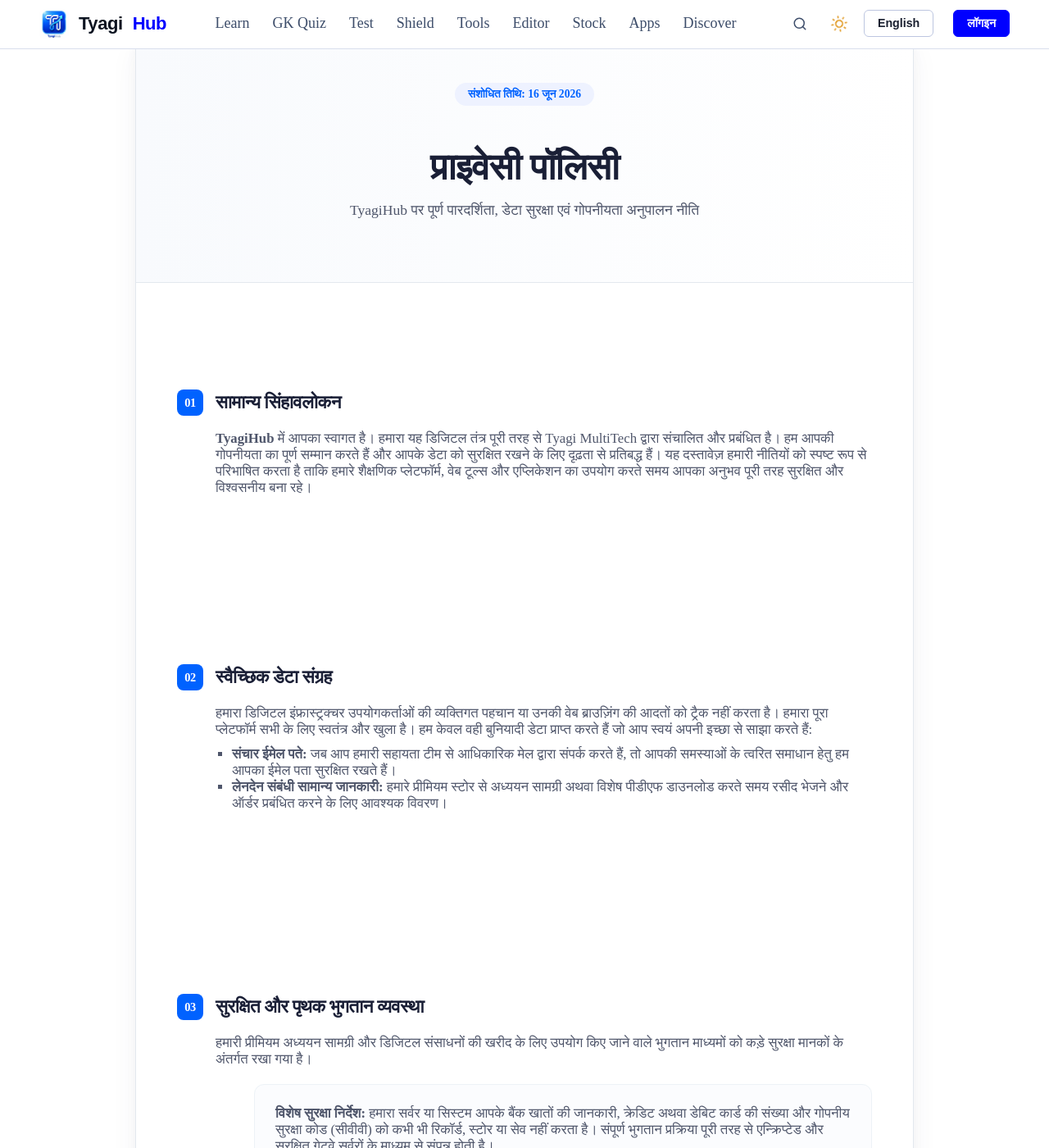
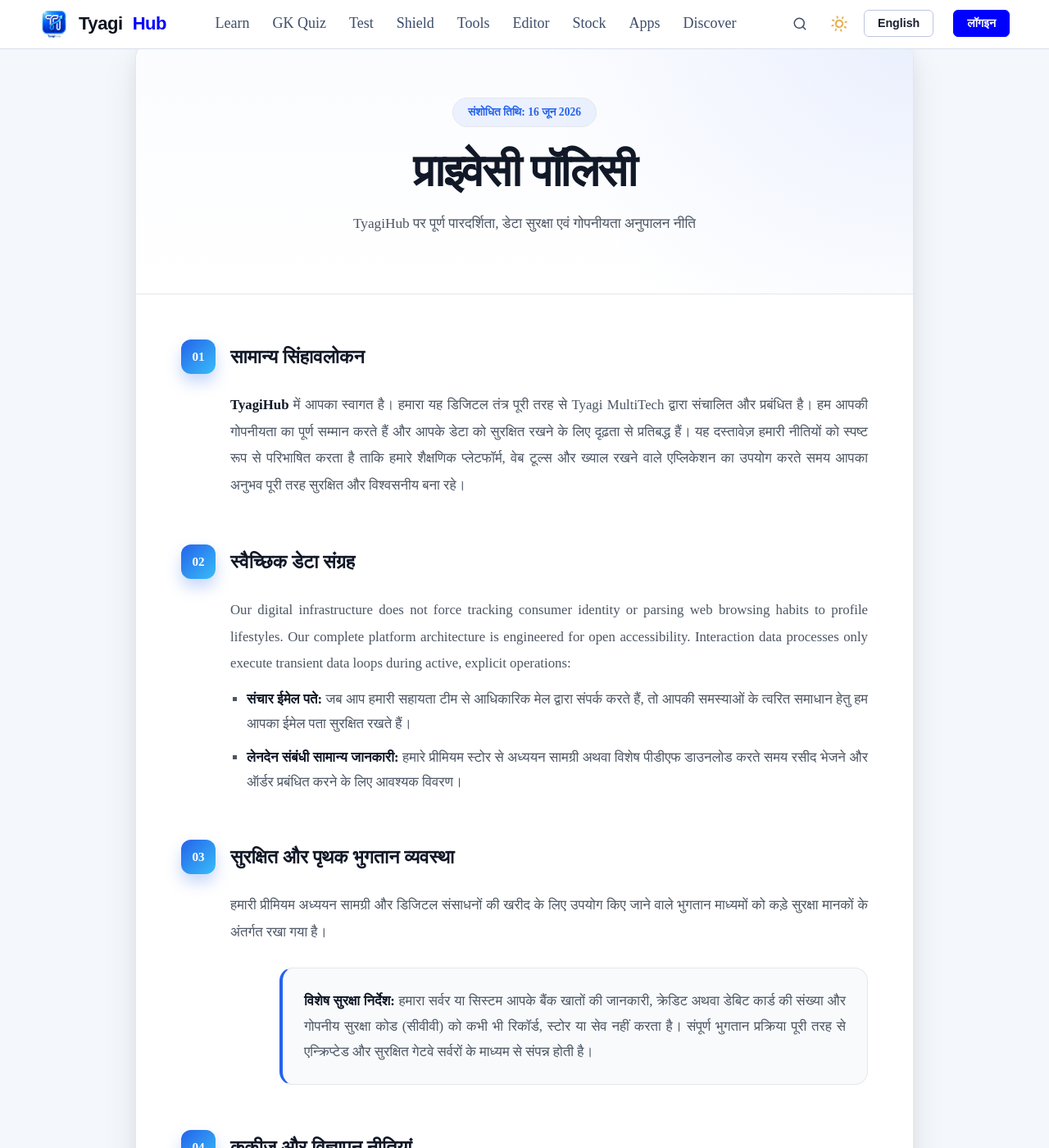
Before and after one commit to HimanshuTyagiJi/TyagiHub, a Jekyll site: the page built from hi/privacy/index.html, in a window 1280 px wide and 1400 px high. Shown: the whole window at 82% size. Built offline with Jekyll 4.4.1, drawn with Linux system fonts in a browser that asks for light colours; comment, search, counter and statistics services are not loaded; some of the changed text lies outside the part shown.

Commit message:
Update index.html

```diff
--- a/hi/privacy/index.html
+++ b/hi/privacy/index.html
@@ -1,182 +1,337 @@
 ---
 layout: default
-title: प्राइवेसी पॉलिसी | TyagiHub - डेटा सुरक्षा एवं गोपनीयता नीति
+title: प्राइवेसी पॉलिसी -डेटा सुरक्षा एवं गोपनीयता नीति
 permalink: /hi/privacy/
 lang: hi
 description: जानें TyagiHub की प्राइवेसी पॉलिसी के बारे में। Tyagi MultiTech द्वारा आपकी डेटा सुरक्षा, पारदर्शिता और सुरक्षित पेमेंट व्यवस्था की पूर्ण जानकारी।
+comments: false
 ---
 
 <style>
-    :root {
-        --primary: #0062ff;
-        --bg: #fdfdfd;
-        --card: #ffffff;
-        --text-dark: #1a1f36;
-        --text-light: #4f566b;
-        --accent: #eef2ff;
+:root{
+    --privacy-bg:#f4f7fb;
+    --privacy-surface:#ffffff;
+    --privacy-surface-2:#fbfcff;
+    --privacy-border:var(--border, #e5e7eb);
+    --privacy-border-2:var(--border2, #e5e7eb);
+    --privacy-heading:#111827;
+    --privacy-text:#4b5563;
+    --privacy-primary:#2563eb;
+    --privacy-primary-soft:rgba(37,99,235,.08);
+    --privacy-highlight:#f8fafc;
+    --privacy-footer:#111827;
+    --privacy-footer-text:#94a3b8;
+    --privacy-link:#0ea5e9;
+    --privacy-shadow:
+        0 20px 45px rgba(15,23,42,.08),
+        0 8px 18px rgba(15,23,42,.05);
+}
+
+html[data-theme="dark"]{
+    --privacy-bg:#020617;
+    --privacy-surface:#0f172a;
+    --privacy-surface-2:#111827;
+    --privacy-border:var(--border, #233247);
+    --privacy-border-2:var(--border2, #233247);
+    --privacy-heading:#f8fafc;
+    --privacy-text:#cbd5e1;
+    --privacy-primary:#38bdf8;
+    --privacy-primary-soft:rgba(56,189,248,.12);
+    --privacy-highlight:#172235;
+    --privacy-footer:#020617;
+    --privacy-footer-text:#94a3b8;
+    --privacy-link:#67e8f9;
+    --privacy-shadow:
+        0 20px 45px rgba(0,0,0,.45),
+        0 8px 18px rgba(0,0,0,.25);
+}
+
+body{
+    background:var(--privacy-bg);
+}
+
+.privacy-wrapper{
+    width:min(950px,calc(100% - 32px));
+    margin:48px auto;
+    background:var(--privacy-surface);
+    border:1px solid var(--privacy-border-2);
+    border-radius:24px;
+    overflow:hidden;
+    box-shadow:var(--privacy-shadow);
+    transition:.35s ease;
+}
+
+.privacy-header{
+    background:
+    radial-gradient(circle at top right,
+    rgba(37,99,235,.08),
+    transparent 45%),
+    linear-gradient(180deg,
+    var(--privacy-surface-2),
+    var(--privacy-surface));
+    border-bottom:1px solid var(--privacy-border-2);
+    padding:70px 60px;
+    text-align:center;
+}
+
+.privacy-badge{
+    display:inline-flex;
+    align-items:center;
+    justify-content:center;
+    gap:8px;
+    padding:9px 18px;
+    border-radius:999px;
+    background:var(--privacy-primary-soft);
+    color:var(--privacy-primary);
+    border:1px solid var(--privacy-border);
+    font-size:.85rem;
+    font-weight:700;
+    margin-bottom:24px;
+}
+
+.privacy-header h1{
+    color:var(--privacy-heading);
+    font-size:clamp(2.2rem,5vw,3.4rem);
+    font-weight:900;
+    letter-spacing:-.04em;
+    margin:0 0 18px;
+    line-height:1.1;
+}
+
+.privacy-header p{
+    color:var(--privacy-text);
+    max-width:720px;
+    margin:auto;
+    line-height:1.8;
+    font-size:1.08rem;
+}
+
+.privacy-body{
+    padding:55px;
+    background:var(--privacy-surface);
+}
+
+.privacy-section{
+    margin-bottom:55px;
+}
+
+.privacy-section:last-child{
+    margin-bottom:0;
+}
+
+.privacy-title{
+    display:flex;
+    align-items:center;
+    gap:18px;
+    color:var(--privacy-heading);
+    font-size:1.45rem;
+    font-weight:800;
+    margin-bottom:22px;
+    line-height:1.3;
+}
+
+.privacy-title span{
+    width:42px;
+    height:42px;
+    flex-shrink:0;
+    display:flex;
+    align-items:center;
+    justify-content:center;
+    border-radius:12px;
+    background:linear-gradient(135deg,#2563eb,#38bdf8);
+    color:#fff;
+    font-size:.95rem;
+    font-weight:800;
+    box-shadow:
+    0 10px 18px rgba(37,99,235,.25);
+}
+
+.privacy-text{
+    margin-left:60px;
+    color:var(--privacy-text);
+    font-size:1.05rem;
+    line-height:1.95;
+    text-align:justify;
+}
+
+.privacy-text strong{
+    color:var(--privacy-heading);
+    font-weight:700;
+}
+
+.privacy-text ul{
+    margin:18px 0 0;
+    padding-left:22px;
+}
+
+.privacy-text li{
+    margin:10px 0;
+}
+
+.privacy-highlight{
+    margin:26px 0 26px 60px;
+    padding:24px 26px;
+    background:var(--privacy-highlight);
+    border:1px solid var(--privacy-border-2);
+    border-left:4px solid var(--privacy-primary);
+    border-radius:16px;
+    color:var(--privacy-text);
+    line-height:1.85;
+}
+
+.privacy-highlight strong{
+    color:var(--privacy-heading);
+}
+
+.privacy-footer{
+    background:var(--privacy-footer);
+    border-top:1px solid var(--privacy-border-2);
+    padding:65px 50px;
+    text-align:center;
+}
+
+.privacy-footer h3{
+    color:#fff;
+    font-size:1.8rem;
+    font-weight:800;
+    margin-bottom:16px;
+}
+
+.privacy-footer p{
+    max-width:700px;
+    margin:0 auto 24px;
+    color:var(--privacy-footer-text);
+    line-height:1.8;
+}
+
+.privacy-footer a{
+    display:inline-block;
+    color:var(--privacy-link);
+    text-decoration:none;
+    font-weight:800;
+    font-size:1.15rem;
+    transition:.25s;
+}
+
+.privacy-footer a:hover{
+    opacity:.8;
+    transform:translateY(-2px);
+}
+
+.privacy-timestamp{
+    margin-top:34px;
+    color:var(--privacy-footer-text);
+    font-size:.88rem;
+    opacity:.75;
+}
+
+@media (max-width:768px){
+    .privacy-wrapper{
+        width:calc(100% - 18px);
+        margin:18px auto;
+        border-radius:18px;
     }
-    .wrapper {
-        max-width: 950px;
-        margin: 40px auto;
-        background: var(--card);
-        border: 1px solid #e3e8ee;
-        border-radius: 20px;
-        overflow: hidden;
-        box-shadow: 0 15px 35px rgba(50,50,93,0.05), 0 5px 15px rgba(0,0,0,0.03);
+    .privacy-header{
+        padding:42px 22px;
     }
-    .header {
-        background: linear-gradient(to right, #f8fafd, #ffffff);
-        padding: 60px 50px;
-        border-bottom: 1px solid #e3e8ee;
-        text-align: center;
+    .privacy-header h1{
+        font-size:2.15rem;
     }
-    .header h1 {
-        font-size: 2.8rem;
-        font-weight: 800;
-        color: var(--text-dark);
-        letter-spacing: -1px;
-        margin-bottom: 10px;
+    .privacy-header p{
+        font-size:1rem;
     }
-    .header p {
-        color: var(--text-light);
-        font-size: 1.1rem;
+    .privacy-body{
+        padding:32px 20px;
     }
-    .badge {
-        background: var(--accent);
-        color: var(--primary);
-        padding: 6px 16px;
-        border-radius: 50px;
-        font-weight: 600;
-        font-size: 0.85rem;
-        margin-bottom: 20px;
-        display: inline-block;
+    .privacy-title{
+        font-size:1.25rem;
+        gap:14px;
     }
-    .content-body {
-        padding: 50px;
+    .privacy-title span{
+        display:none;
     }
-    .section {
-        margin-bottom: 45px;
+    .privacy-text{
+        margin-left:0;
+        text-align:left;
+        font-size:1rem;
     }
-    .section-title {
-        display: flex;
-        align-items: center;
-        font-size: 1.4rem;
-        font-weight: 700;
-        color: var(--text-dark);
-        margin-bottom: 18px;
+    .privacy-highlight{
+        margin:24px 0;
+        padding:20px;
     }
-    .section-title span {
-        background: var(--primary);
-        color: white;
-        width: 32px;
-        height: 32px;
-        border-radius: 8px;
-        display: flex;
-        align-items: center;
-        justify-content: center;
-        margin-right: 15px;
-        font-size: 0.9rem;
+    .privacy-footer{
+        padding:42px 20px;
     }
-    .text-block {
-        color: var(--text-light);
-        font-size: 1.05rem;
-        margin-left: 47px;
+    .privacy-footer h3{
+        font-size:1.45rem;
     }
-    .highlight-card {
-        background: #fbfcfe;
-        border: 1px solid #edf2f7;
-        padding: 25px;
-        border-radius: 12px;
-        margin: 20px 0 20px 47px;
-    }
-    .contact-footer {
-        background: #1a1f36;
-        color: white;
-        padding: 50px;
-        text-align: center;
-    }
-    .contact-footer h3 {
-        margin-bottom: 15px;
-        font-size: 1.6rem;
-    }
-    .contact-footer a {
-        color: #4cd137;
-        text-decoration: none;
-        font-weight: 700;
-        font-size: 1.2rem;
-    }
-    @media (max-width: 768px) {
-        .header, .content-body, .contact-footer { padding: 30px 20px; }
-        .header h1 { font-size: 2rem; }
-        .text-block { margin-left: 0; }
-        .section-title span { display: none; }
-    }
+}
 </style>
 
-<div class="wrapper">
-    <div class="header">
-        <span class="badge">संशोधित तिथि: 16 जून 2026</span>
+<div class="privacy-wrapper">
+    <div class="privacy-header">
+        <span class="privacy-badge">संशोधित तिथि: 16 जून 2026</span>
         <h1>प्राइवेसी पॉलिसी</h1>
         <p>TyagiHub पर पूर्ण पारदर्शिता, डेटा सुरक्षा एवं गोपनीयता अनुपालन नीति</p>
     </div>
 
-    <div class="content-body">
-        <div class="section">
-            <div class="section-title"><span>01</span> सामान्य सिंहावलोकन</div>
-            <div class="text-block">
-                <strong>TyagiHub</strong> में आपका स्वागत है। हमारा यह डिजिटल तंत्र पूरी तरह से Tyagi MultiTech द्वारा संचालित और प्रबंधित है। हम आपकी गोपनीयता का पूर्ण सम्मान करते हैं और आपके डेटा को सुरक्षित रखने के लिए दृढ़ता से प्रतिबद्ध हैं। यह दस्तावेज़ हमारी नीतियों को स्पष्ट रूप से परिभाषित करता है ताकि हमारे शैक्षणिक प्लेटफॉर्म, वेब टूल्स और एप्लिकेशन का उपयोग करते समय आपका अनुभव पूरी तरह सुरक्षित और विश्वसनीय बना रहे।
+    <div class="privacy-body">
+        <div class="privacy-section">
+            <div class="privacy-title"><span>01</span> सामान्य सिंहावलोकन</div>
+            <div class="privacy-text">
+                <strong>TyagiHub</strong> में आपका स्वागत है। हमारा यह डिजिटल तंत्र पूरी तरह से Tyagi MultiTech द्वारा संचालित और प्रबंधित है। हम आपकी गोपनीयता का पूर्ण सम्मान करते हैं और आपके डेटा को सुरक्षित रखने के लिए दृढ़ता से प्रतिबद्ध हैं। यह दस्तावेज़ हमारी नीतियों को स्पष्ट रूप से परिभाषित करता है ताकि हमारे शैक्षणिक प्लेटफॉर्म, वेब टूल्स और ख्याल रखने वाले एप्लिकेशन का उपयोग करते समय आपका अनुभव पूरी तरह सुरक्षित और विश्वसनीय बना रहे।
             </div>
         </div>
 
-        <div class="section">
-            <div class="section-title"><span>02</span> स्वैच्छिक डेटा संग्रह</div>
-            <div class="text-block">
-                हमारा डिजिटल इंफ्रास्ट्रक्चर उपयोगकर्ताओं की व्यक्तिगत पहचान या उनकी वेब ब्राउज़िंग की आदतों को ट्रैक नहीं करता है। हमारा पूरा प्लेटफॉर्म सभी के लिए स्वतंत्र और खुला है। हम केवल वही बुनियादी डेटा प्राप्त करते हैं जो आप स्वयं अपनी इच्छा से साझा करते हैं:
-                <ul style="margin-top: 10px; padding-left: 20px; list-style-type: square;">
+        <div class="privacy-section">
+            <div class="privacy-title"><span>02</span> स्वैच्छिक डेटा संग्रह</div>
+            <div class="privacy-text">
+                Our digital infrastructure does not force tracking consumer identity or parsing web browsing habits to profile lifestyles. Our complete platform architecture is engineered for open accessibility. Interaction data processes only execute transient data loops during active, explicit operations:
+                <ul style="margin-top: 12px; padding-left: 20px; list-style-type: square; line-height: 1.8;">
                     <li><strong>संचार ईमेल पते:</strong> जब आप हमारी सहायता टीम से आधिकारिक मेल द्वारा संपर्क करते हैं, तो आपकी समस्याओं के त्वरित समाधान हेतु हम आपका ईमेल पता सुरक्षित रखते हैं।</li>
                     <li><strong>लेनदेन संबंधी सामान्य जानकारी:</strong> हमारे प्रीमियम स्टोर से अध्ययन सामग्री अथवा विशेष पीडीएफ डाउनलोड करते समय रसीद भेजने और ऑर्डर प्रबंधित करने के लिए आवश्यक विवरण।</li>
                 </ul>
             </div>
         </div>
 
-        <div class="section">
-            <div class="section-title"><span>03</span> सुरक्षित और पृथक भुगतान व्यवस्था</div>
-            <div class="text-block">
+        <div class="privacy-section">
+            <div class="privacy-title"><span>03</span> सुरक्षित और पृथक भुगतान व्यवस्था</div>
+            <div class="privacy-text">
                 हमारी प्रीमियम अध्ययन सामग्री और डिजिटल संसाधनों की खरीद के लिए उपयोग किए जाने वाले भुगतान माध्यमों को कड़े सुरक्षा मानकों के अंतर्गत रखा गया है।
-                <div class="highlight-card">
+                <div class="privacy-highlight">
                     <strong>विशेष सुरक्षा निर्देश:</strong> हमारा सर्वर या सिस्टम आपके बैंक खातों की जानकारी, क्रेडिट अथवा डेबिट कार्ड की संख्या और गोपनीय सुरक्षा कोड (सीवीवी) को कभी भी रिकॉर्ड, स्टोर या सेव नहीं करता है। संपूर्ण भुगतान प्रक्रिया पूरी तरह से एन्क्रिप्टेड और सुरक्षित गेटवे सर्वरों के माध्यम से संपन्न होती है।
                 </div>
             </div>
         </div>
 
-        <div class="section">
-            <div class="section-title"><span>04</span> कुकीज़ और विज्ञापन नीतियां</div>
-            <div class="text-block">
+        <div class="privacy-section">
+            <div class="privacy-title"><span>04</span> कुकीज़ और विज्ञापन नीतियां</div>
+            <div class="privacy-text">
                 TyagiHub व्यक्तिगत ट्रैकिंग कुकीज़ का संचालन नहीं करता है। हालांकि, इस तकनीकी ढांचे को सुचारू और निःशुल्क बनाए रखने के लिए हम अपनी वेबसाइट पर तृतीय-पक्ष नेटवर्क (जैसे कि गूगल एडसेंस) के विज्ञापन प्रदर्शित करते हैं। ये विज्ञापन प्रदाता आपकी रुचियों के अनुकूल प्रासंगिक विज्ञापन दिखाने के लिए कुकीज़ का उपयोग कर सकते हैं। आप अपने वेब ब्राउज़र की सेटिंग्स में जाकर कुकी ट्रैकिंग को कभी भी बंद कर सकते हैं।
             </div>
         </div>
 
-        <div class="section">
-            <div class="section-title"><span>05</span> सामग्री की सत्यता और उत्तरदायित्व सीमा</div>
-            <div class="text-block">
+        <div class="privacy-section">
+            <div class="privacy-title"><span>05</span> सामग्री की सत्यता व उत्तरदायित्व सीमा</div>
+            <div class="privacy-text">
                 हम अपने शैक्षणिक पाठों, प्रोग्रामिंग कोड्स और परीक्षा मॉड्यूल्स की गुणवत्ता व शुद्धता सुनिश्चित करने के लिए कड़े आंतरिक मापदंडों का पालन करते हैं।
                 <br><br>
                 <strong>दायित्व अस्वीकरण:</strong> TyagiHub और इसकी मूल संस्था Tyagi MultiTech इस सामग्री का उपयोग करने से होने वाले किसी भी प्रकार के प्रत्यक्ष या अप्रत्यक्ष नुकसान अथवा अचानक हुए पाठ्यक्रम बदलाव की कानूनी जिम्मेदारी नहीं लेते हैं। उपयोगकर्ताओं को सलाह दी जाती है कि वे कोडिंग स्क्रिप्ट्स और परीक्षा तथ्यों की पुष्टि आधिकारिक और प्रामाणिक सरकारी अथवा तकनीकी स्रोतों से अवश्य करें।
             </div>
         </div>
 
-        <div class="section">
-            <div class="section-title"><span>06</span> बाहरी कड़ियों की नीतियां</div>
-            <div class="text-block">
+        <div class="privacy-section">
+            <div class="privacy-title"><span>06</span> बाहरी कड़ियों की नीतियां</div>
+            <div class="privacy-text">
                 हमारे पेजों पर बाहरी वेबसाइटों के लिंक मिल सकते हैं। हम उन बाहरी वेबसाइटों की व्यक्तिगत सुरक्षा प्रणालियों, उनकी सामग्री की वैधता अथवा उनकी प्राइवेसी नीतियों के लिए कतई उत्तरदायी नहीं हैं।
             </div>
         </div>
     </div>
 
-    <div class="contact-footer">
+    <div class="privacy-footer">
         <h3>तकनीकी सहायता एवं अनुपालन डेस्क</h3>
         <p>गोपनीयता नीतियों से जुड़े किसी भी प्रश्न, डेटा हटाने के अनुरोध अथवा सुझावों के लिए हमें सीधे संपर्क करें:</p>
-        <a href="mailto:contact@tyagihub.in">contact@tyagihub.in</a>
-        <p style="margin-top: 25px; font-size: 0.8rem; opacity: 0.6;">&copy; 2024 - 2026 Tyagi MultiTech | सर्वाधिकार सुरक्षित।</p>
+        <a href="mailto:tyagihub.official@gmail.com">tyagihub.official@gmail.com</a>
+        <p class="privacy-timestamp">&copy; 2024 - 2026 Tyagi MultiTech | सर्वाधिकार सुरक्षित।</p>
     </div>
 </div>
```
